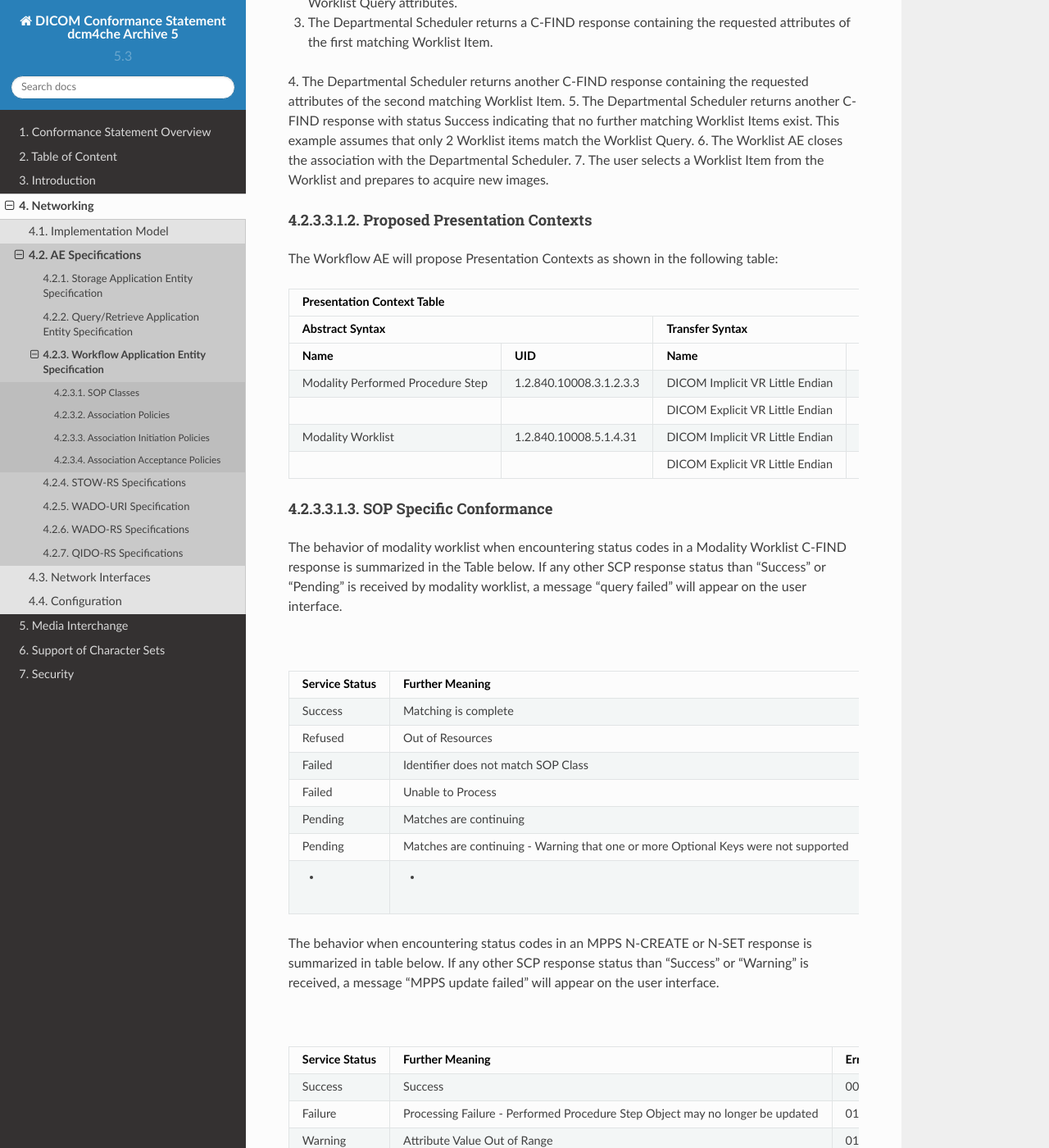
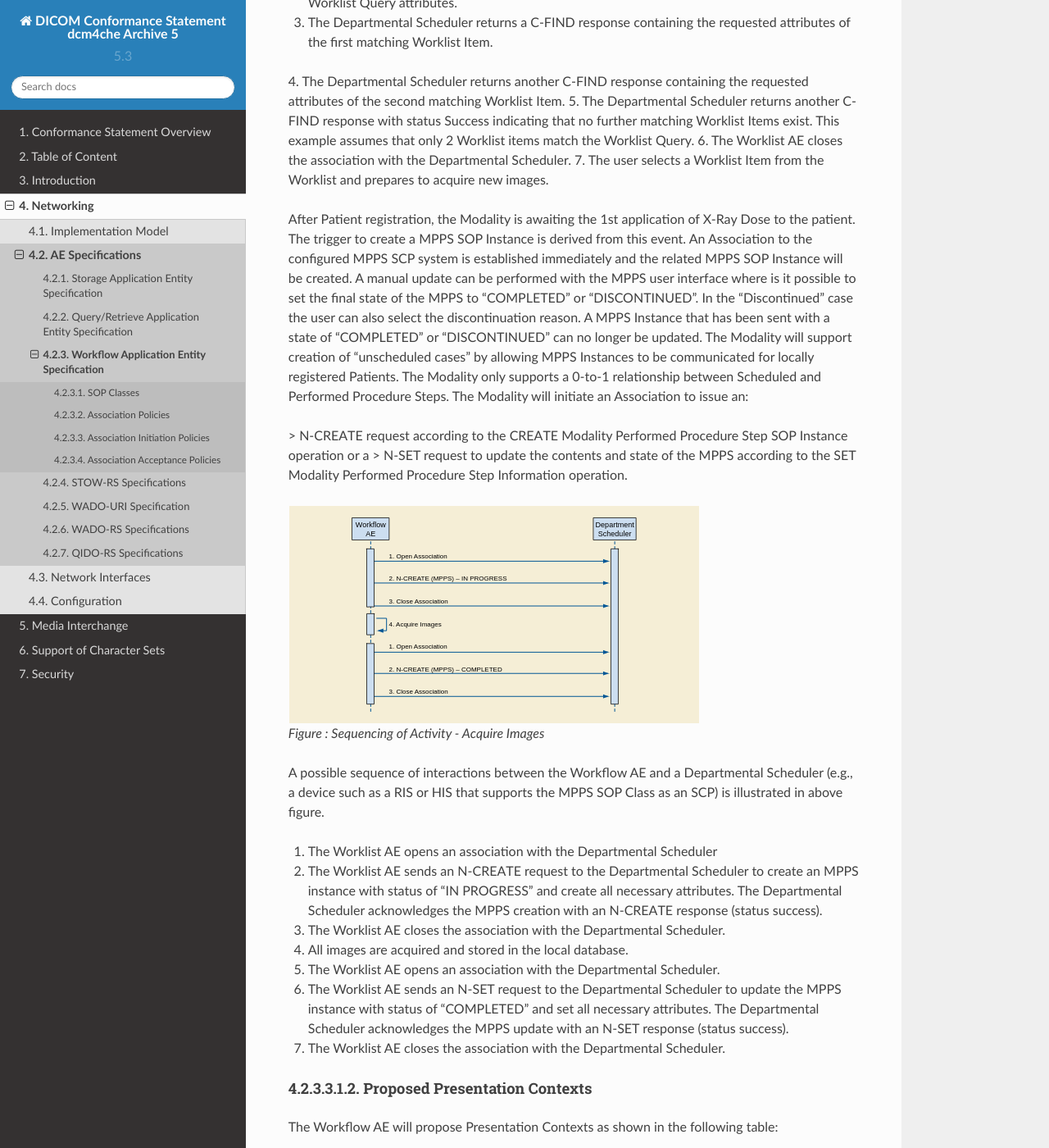
Before and after one commit to dcm4che/dcm4chee-arc-cs, a Sphinx documentation site: the page built from docs/networking/specs/workflow/workflow.rst, in a window 1280 px wide and 1400 px high, scrolled down 2542 px. Shown: the whole window at 82% size. Built offline with Sphinx 7.4.7 and the Read the Docs theme 2.0.0, drawn with Linux system fonts in a browser that asks for light colours; some of the changed text lies outside the part shown.

Commit message:
Conformance Statement Update

```diff
--- a/docs/networking/specs/workflow/workflow.rst
+++ b/docs/networking/specs/workflow/workflow.rst
@@ -103,6 +103,26 @@ Items exist. This example assumes that only 2 Worklist items match the Worklist
 6. The Worklist AE closes the association with the Departmental Scheduler.
 7. The user selects a Worklist Item from the Worklist and prepares to acquire new images.
 
+After Patient registration, the Modality is awaiting the 1st application of X-Ray Dose to the patient. The trigger to create a MPPS SOP Instance is derived from this event. An Association to the configured MPPS SCP system is established immediately and the related MPPS SOP Instance will be created.
+A manual update can be performed with the MPPS user interface where is it possible to set the final state of the MPPS to "COMPLETED" or "DISCONTINUED". In the "Discontinued" case the user can also select the discontinuation reason. A MPPS Instance that has been sent with a state of "COMPLETED" or "DISCONTINUED" can no longer be updated.
+The Modality will support creation of "unscheduled cases" by allowing MPPS Instances to be communicated for locally registered Patients. The Modality only supports a 0-to-1 relationship between Scheduled and Performed Procedure Steps. The Modality will initiate an Association to issue an:
+
+> N-CREATE request according to the CREATE Modality Performed Procedure Step SOP Instance operation or a
+> N-SET request to update the contents and state of the MPPS according to the SET Modality Performed Procedure Step Information operation.
+
+.. figure:: sequencing-of-activities-acquire-images.svg
+
+   Figure : Sequencing of Activity - Acquire Images
+
+A possible sequence of interactions between the Workflow AE and a Departmental Scheduler (e.g., a device such as a RIS or HIS that supports the MPPS SOP Class as an SCP) is illustrated in above figure.
+
+1. The Worklist AE opens an association with the Departmental Scheduler
+2. The Worklist AE sends an N-CREATE request to the Departmental Scheduler to create an MPPS instance with status of "IN PROGRESS" and create all necessary attributes. The Departmental Scheduler acknowledges the MPPS creation with an N-CREATE response (status success).
+3. The Worklist AE closes the association with the Departmental Scheduler.
+4. All images are acquired and stored in the local database.
+5. The Worklist AE opens an association with the Departmental Scheduler.
+6. The Worklist AE sends an N-SET request to the Departmental Scheduler to update the MPPS instance with status of "COMPLETED" and set all necessary attributes. The Departmental Scheduler acknowledges the MPPS update with an N-SET response (status success).
+7. The Worklist AE closes the association with the Departmental Scheduler.
 
 .. _workflow-proposed-presentation-context:
 
@@ -136,7 +156,7 @@ SOP Specific Conformance
 
 The behavior of modality worklist when encountering status codes in a Modality Worklist C-FIND response is summarized in the Table below. If any other SCP response status than "Success" or "Pending" is received by modality worklist, a message "query failed" will appear on the user interface.
 
-.. csv-table:: Table 4.2.3.3.3-1.: MPPS N-CREATE / N-SET Response Status Handling Behavior
+.. csv-table:: Table 4.2.3.3.3-1.: Modality Worklist C-FIND Response Status Handling Behavior
    :header: "Service Status", "Further Meaning", "Error Code", "Behaviour"
    :file: modality-worklist-c-find-resp-status-handling-behaviour.csv
 
@@ -263,8 +283,8 @@ Attribute Name : Attributes supported to build an Modality Worklist Request Iden
 Tag : DICOM tag for this attribute.
 VR : DICOM VR for this attribute.
 M : Matching keys for (automatic) Worklist Update. A "S" will indicate that Modality Worklist will supply an attribute value for Single Value Matching, a "R" will indicate Range Matching and a "*" will denote wild card matching. It can be configured if "Scheduled Station AE Title" is additionally supplied "(S) " and if Modality is set to RF or SC.
-R : Return keys. An "x" will indicate that EXAMPLE-INTEGRATED-MODALITY will supply this attribute as Return Key with zero length for Universal Matching. The EXAMPLE-INTEGRATED-MODALITY will support retired date format (yyyy.mm.dd) for "Patient's Birth Date" and "Scheduled Procedure Step Start Date" in the response identifiers. For "Scheduled Procedure Step Start Time" also retired time format as well as unspecified time components are supported.
-Q : Interactive Query Key. An "x" " will indicate that EXAMPLE-INTEGRATED-MODALITY will supply this attribute as matching key, if entered in the Query Patient Worklist dialog. For example, the Patient Name can be entered thereby restricting Worklist responses to Procedure Steps scheduled for the patient.
+R : Return keys. An "x" will indicate that Modality Worklist will supply this attribute as Return Key with zero length for Universal Matching. The Modality Worklist will support retired date format (yyyy.mm.dd) for "Patient's Birth Date" and "Scheduled Procedure Step Start Date" in the response identifiers. For "Scheduled Procedure Step Start Time" also retired time format as well as unspecified time components are supported.
+Q : Interactive Query Key. An "x" " will indicate that Modality Worklist will supply this attribute as matching key, if entered in the Query Patient Worklist dialog. For example, the Patient Name can be entered thereby restricting Worklist responses to Procedure Steps scheduled for the patient.
 D : Displayed keys. An "x" indicates that this worklist attribute is displayed to the user during a patient registration dialog. For example, Patient Name will be displayed when registering the patient prior to an examination.
 IOD : An "x" indicates that this Worklist attribute is included into all Object Instances created during performance of the related Procedure Step.
 
```
Also changed, not shown: docs/networking/specs/workflow/modality-worklist-request-identifiers.csv (deleted, +0 -53 lines), docs/networking/specs/workflow/sequencing-of-activities-acquire-images.svg (added).
